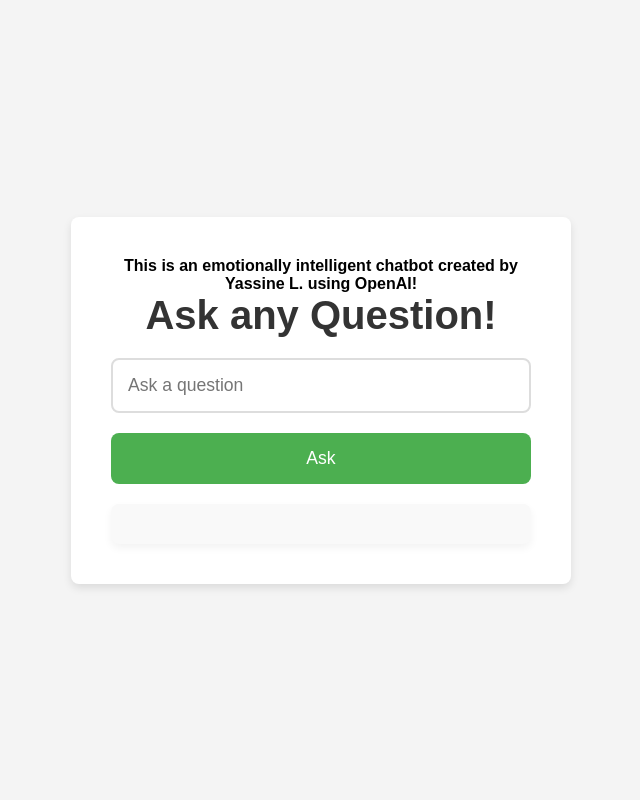
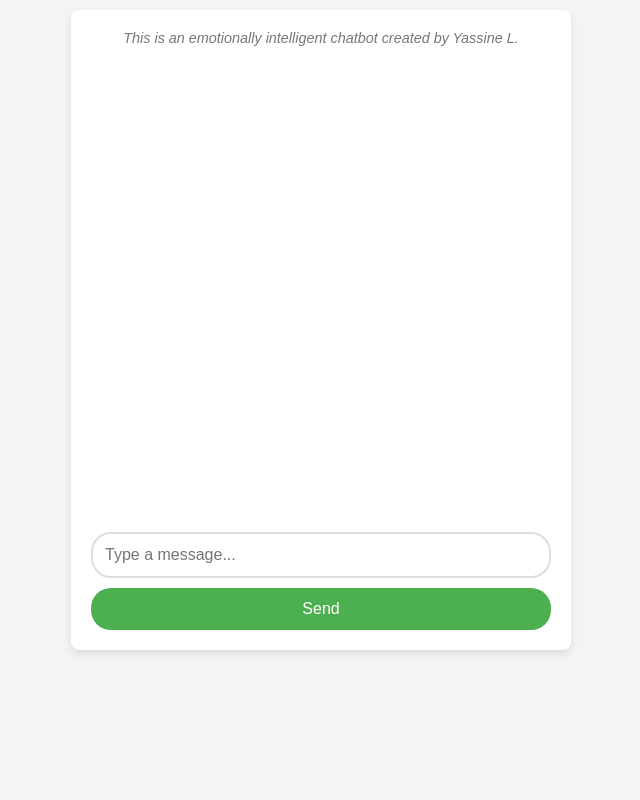
Before and after one commit to lamtalaa/testFlaskApp, a Flask app: page / in a window 1280 px wide. Shown: the whole page, without its empty margins (319-959 px from the left). Run offline with Flask 3, Linux system fonts and the light colour scheme.

Commit message:
Update index.html

```diff
--- a/templates/index.html
+++ b/templates/index.html
@@ -3,7 +3,7 @@
 <head>
     <meta charset="UTF-8">
     <meta name="viewport" content="width=device-width, initial-scale=1.0">
-    <title>Ask OpenAI</title>
+    <title>Chat with OpenAI</title>
     <style>
         /* Basic reset */
         * {
@@ -17,105 +17,174 @@
             background-color: #f4f4f4;
             display: flex;
             justify-content: center;
-            align-items: center;
+            align-items: flex-start;
             height: 100vh;
-            text-align: center;
+            padding: 10px;
         }
 
-        .container {
+        .chat-container {
             background-color: #fff;
-            padding: 40px;
             border-radius: 8px;
             box-shadow: 0 4px 8px rgba(0, 0, 0, 0.1);
             width: 100%;
             max-width: 500px;
+            display: flex;
+            flex-direction: column;
+            height: 80vh;
+            padding: 20px;
+            box-sizing: border-box;
         }
 
-        h1 {
-            font-size: 2.5rem;
-            color: #333;
-            margin-bottom: 20px;
+        .chat-header {
+            text-align: center;
+            font-size: 0.9rem;
+            color: #777;
+            margin-bottom: 15px;
+            font-style: italic;
         }
 
-        form {
+        .chat-window {
+            flex-grow: 1;
+            overflow-y: auto;
+            margin-bottom: 20px;
+            padding-right: 10px;
             display: flex;
             flex-direction: column;
+            gap: 10px;
+        }
+
+        .message {
+            max-width: 80%;
+            padding: 10px;
+            border-radius: 12px;
+            font-size: 1rem;
+            line-height: 1.4;
+            word-wrap: break-word;
+            display: inline-block;
+        }
+
+        .user-message {
+            background-color: #4CAF50;
+            color: white;
+            align-self: flex-end;
+            border-top-right-radius: 0;
+        }
+
+        .bot-message {
+            background-color: #e1e1e1;
+            color: #333;
+            align-self: flex-start;
+            border-top-left-radius: 0;
         }
 
         input[type="text"] {
-            padding: 15px;
-            font-size: 1.1rem;
+            padding: 12px;
+            font-size: 1rem;
             border: 2px solid #ddd;
-            border-radius: 8px;
-            margin-bottom: 20px;
+            border-radius: 20px;
             width: 100%;
-            max-width: 480px;
+            margin-top: 10px;
             box-sizing: border-box;
         }
 
         button {
-            padding: 15px;
+            padding: 12px;
             background-color: #4CAF50;
             color: #fff;
-            font-size: 1.1rem;
+            font-size: 1rem;
             border: none;
-            border-radius: 8px;
+            border-radius: 20px;
             cursor: pointer;
             transition: background-color 0.3s ease;
+            width: 100%;
+            margin-top: 10px;
         }
 
         button:hover {
             background-color: #45a049;
         }
 
-        #response {
-            margin-top: 20px;
-            font-size: 1.2rem;
-            color: #333;
-            background-color: #f9f9f9;
-            padding: 20px;
-            border-radius: 8px;
-            box-shadow: 0 4px 8px rgba(0, 0, 0, 0.05);
+        /* Responsive design adjustments */
+        @media (max-width: 600px) {
+            .chat-container {
+                padding: 15px;
+            }
+
+            input[type="text"], button {
+                font-size: 1rem;
+            }
+        }
+
+        /* Mobile-friendly form field focus */
+        input[type="text"]:focus, button:focus {
+            outline: none;
+            border-color: #4CAF50;
         }
     </style>
 </head>
 <body>
-    <div class="container">
-        <h4>This is an emotionally intelligent chatbot created by Yassine L. using OpenAI!</h4>
-        <h1>Ask any Question!</h1>
+    <div class="chat-container">
+        <!-- Chat header with the title -->
+        <div class="chat-header">
+            This is an emotionally intelligent chatbot created by Yassine L.
+        </div>
 
-        <form method="POST" action="/ask">
-            <input type="text" name="user_input" placeholder="Ask a question" required>
-            <button type="submit">Ask</button>
+        <div class="chat-window" id="chat-window">
+            <!-- Messages will be dynamically inserted here -->
+        </div>
+
+        <form id="chat-form">
+            <input type="text" name="user_input" placeholder="Type a message..." required>
+            <button type="submit">Send</button>
         </form>
-
-        <div id="response">
-            <!-- Response from OpenAI will be displayed here -->
-        </div>
     </div>
 
     <script>
-        // Optional: You can use JavaScript to dynamically update the response
-        const form = document.querySelector('form');
+        const form = document.querySelector('#chat-form');
+        const chatWindow = document.querySelector('#chat-window');
+
         form.addEventListener('submit', function(event) {
             event.preventDefault();
 
             const userInput = document.querySelector('input[name="user_input"]').value;
 
+            // Display user message
+            const userMessage = document.createElement('div');
+            userMessage.classList.add('message', 'user-message');
+            userMessage.textContent = userInput;
+            chatWindow.appendChild(userMessage);
+
+            // Scroll to the bottom of the chat window
+            chatWindow.scrollTop = chatWindow.scrollHeight;
+
+            // Send request to the server
             fetch('/ask', {
                 method: 'POST',
-                body: new URLSearchParams({
-                    'user_input': userInput
-                })
+                body: new URLSearchParams({ 'user_input': userInput })
             })
             .then(response => response.json())
             .then(data => {
+                const botMessage = document.createElement('div');
+                botMessage.classList.add('message', 'bot-message');
                 const answer = data.answer || data.error;
-                document.getElementById('response').innerHTML = '<p>' + answer + '</p>';
+                botMessage.textContent = answer;
+                chatWindow.appendChild(botMessage);
+
+                // Scroll to the bottom of the chat window
+                chatWindow.scrollTop = chatWindow.scrollHeight;
             })
             .catch(error => {
-                document.getElementById('response').innerHTML = '<p>Error: ' + error.message + '</p>';
+                const errorMessage = document.createElement('div');
+                errorMessage.classList.add('message', 'bot-message');
+                errorMessage.textContent = 'Error: ' + error.message;
+                chatWindow.appendChild(errorMessage);
+
+                // Scroll to the bottom of the chat window
+                chatWindow.scrollTop = chatWindow.scrollHeight;
             });
+
+            // Clear the input field after sending the message
+            document.querySelector('input[name="user_input"]').value = '';
         });
     </script>
 </body>
```
